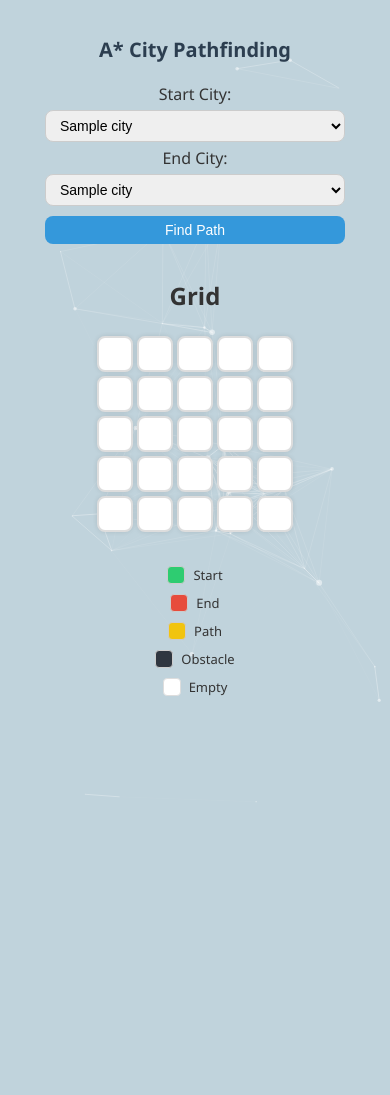
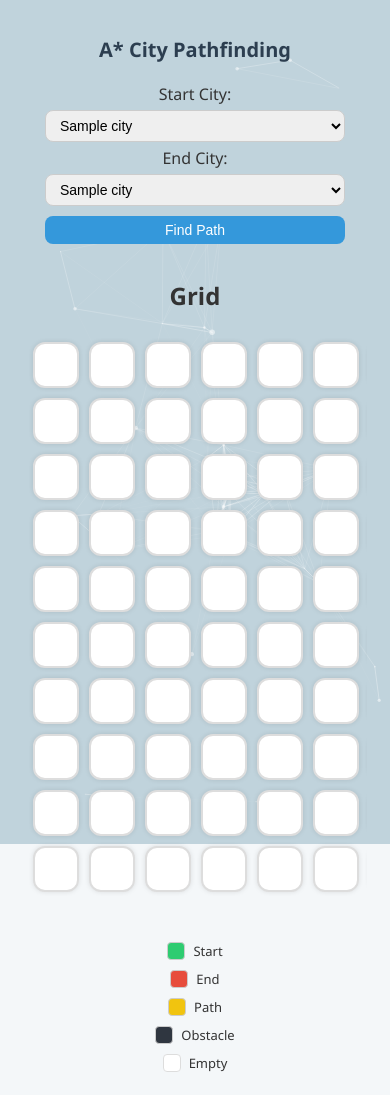
Before and after one commit to Dilip-Git18/Response-System, a Flask app: template templates/astr.html in a window 390 px wide. Before the commit the page ends 802 px from the top, so only its background shows below. Run offline with Flask 3, Linux system fonts and the light colour scheme; the template is opened without the code that fills it: most values are stand-ins (such as "Sample title", 1, 10 or a date in 2020).

Commit message:
update 18.4

```diff
--- a/static/css/astr.css
+++ b/static/css/astr.css
@@ -1,3 +1,4 @@
+/* ===== BASE STYLING ===== */
 body {
     font-family: 'Segoe UI', Tahoma, Geneva, Verdana, sans-serif;
     background-color: #f4f7f9;
@@ -36,19 +37,27 @@ input[type="submit"]:hover {
     background-color: #2980b9;
 }
 
-table {
+/* ===== GRID TABLE ===== */
+.grid-container {
+    overflow-x: auto;
+    max-width: 100%;
+    padding-bottom: 10px;
+}
+
+.grid {
     margin: 0 auto;
     border-collapse: separate;
-    border-spacing: 8px; /* space between cells */
+    border-spacing: 10px; /* increased spacing */
+    width: max-content;
 }
 
 td {
-    width: 60px;
-    height: 60px;
+    width: 60px;          /* increased from 40px */
+    height: 60px;         /* increased from 40px */
     text-align: center;
     vertical-align: middle;
     font-weight: bold;
-    font-size: 14px;
+    font-size: 14px;      /* slightly increased */
     border-radius: 12px;
     transition: transform 0.2s;
     box-shadow: 0 0 5px rgba(0, 0, 0, 0.1);
@@ -59,7 +68,7 @@ td:hover {
     transform: scale(1.05);
 }
 
-/* Cell types */
+/* ===== CELL COLORS ===== */
 .empty {
     background-color: #ffffff;
     border: 2px solid #ddd;
@@ -85,14 +94,7 @@ td:hover {
     color: black;
 }
 
-/* Enhance select dropdowns (if using Select2) */
-.select2-container .select2-selection--single {
-    height: 40px;
-    padding: 5px 10px;
-    border-radius: 8px;
-    border: 1px solid #ccc;
-}
-
+/* ===== LEGEND ===== */
 .legend {
     display: flex;
     justify-content: center;
@@ -117,14 +119,13 @@ td:hover {
     border: 1px solid #ccc;
 }
 
-/* Use the same colors as your grid cells */
 .legend-box.start { background-color: #2ecc71; }
 .legend-box.end { background-color: #e74c3c; }
 .legend-box.path { background-color: #f1c40f; }
 .legend-box.obstacle { background-color: #2f3640; }
 .legend-box.empty { background-color: #ffffff; border: 1px solid #ddd; }
 
-/* Responsive adjustments */
+/* ===== RESPONSIVE MEDIA QUERIES ===== */
 @media screen and (max-width: 768px) {
     body {
         padding: 15px;
@@ -146,15 +147,10 @@ td:hover {
         font-size: 15px;
     }
 
-    table.grid {
-        border-spacing: 4px;
-    }
-
     td {
-        width: 40px;
-        height: 40px;
-        font-size: 12px;
-        border-radius: 8px;
+        width: 50px;
+        height: 50px;
+        font-size: 13px;
     }
 
     .legend {
@@ -184,9 +180,9 @@ td:hover {
     }
 
     td {
-        width: 30px;
-        height: 30px;
-        font-size: 10px;
+        width: 40px;
+        height: 40px;
+        font-size: 11px;
     }
 
     select, input[type="submit"] {
@@ -195,6 +191,7 @@ td:hover {
     }
 }
 
+/* ===== WARNING ===== */
 .warning {
     color: #b00020;
     background-color: #fddede;
--- a/templates/astr.html
+++ b/templates/astr.html
@@ -38,11 +38,12 @@
       </div>
     {% endif %}
 
-    <h2>Grid</h2>
+<h2>Grid</h2>
+<div class="grid-container">
     <table class="grid">
-        {% for y in range(5) %}
+        {% for y in range(10) %}
         <tr>
-            {% for x in range(5) %}
+            {% for x in range(10) %}
             {% set pos = (x, y) %}
             {% set cell = grid[pos] %}
             <td class="{% if pos == start %}start
@@ -56,6 +57,8 @@
         </tr>
         {% endfor %}
     </table>
+</div>
+
 
     <div class="legend">
         <div class="legend-item"><span class="legend-box start"></span> Start</div>
--- a/templates/gallary.html
+++ b/templates/gallary.html
@@ -110,11 +110,11 @@
 
       <div class="block row reverse">
     <div class="block-img-container" data-animate="slide-in-right">
-      <img src="{{ url_for('static', filename='gallary/OpRes.png') }}" alt="OpRe" class="block-img">
+      <img src="{{ url_for('static', filename='gallary/Opres.png') }}" alt="Map" class="block-img">
     </div>
     <div class="block-text" data-animate="slide-in-left">
-      <h3>Result</h3>
-      <p>Result: Calculated path.</p>
+      <h3>OpRes</h3>
+      <p>Help to provide you with directions.</p>
     </div>
   </div>
 
```
Also changed, not shown: SetUp/setup_db.py (+17 -12 lines), database/astar.db. Lines whose indentation alone changed are shown as unchanged.
